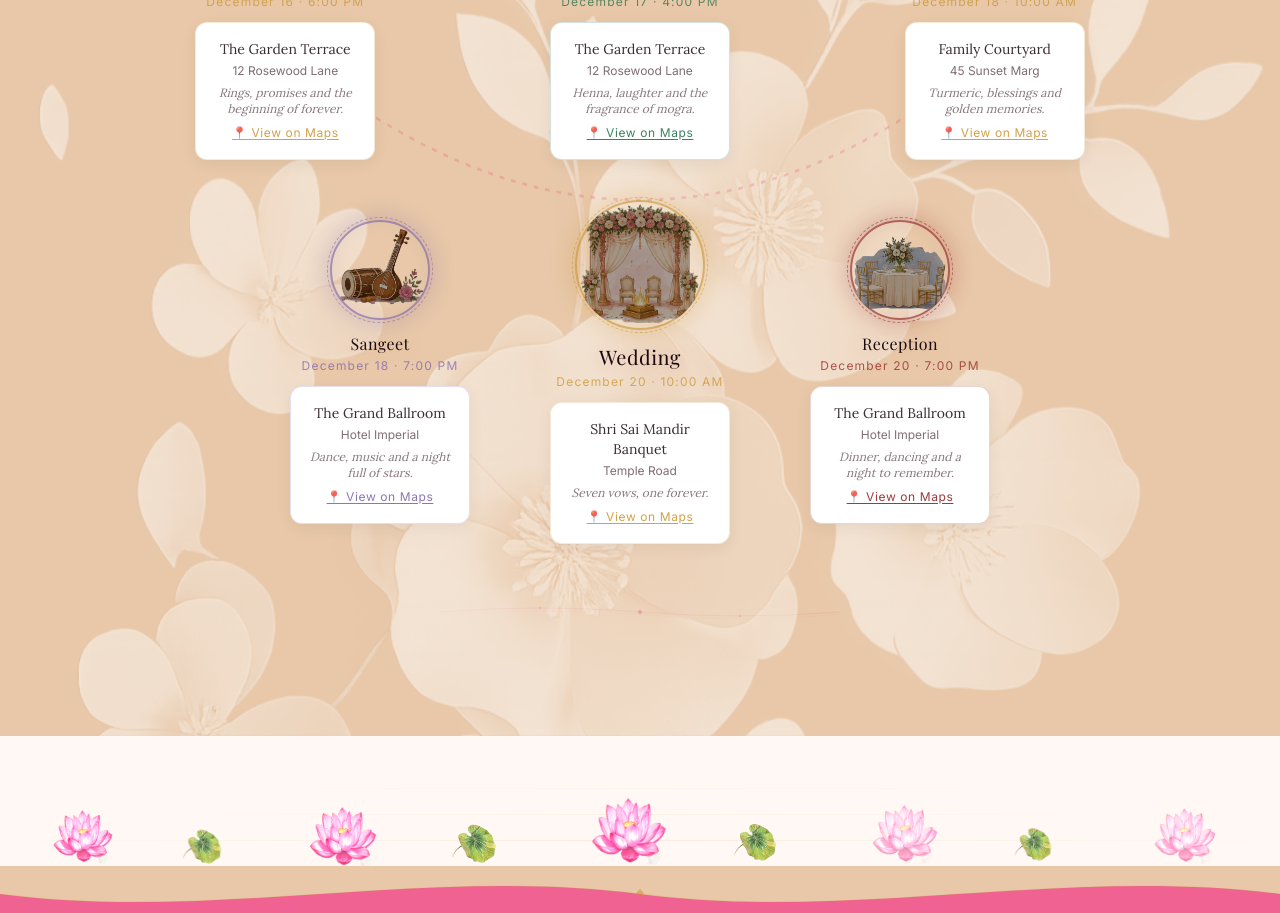
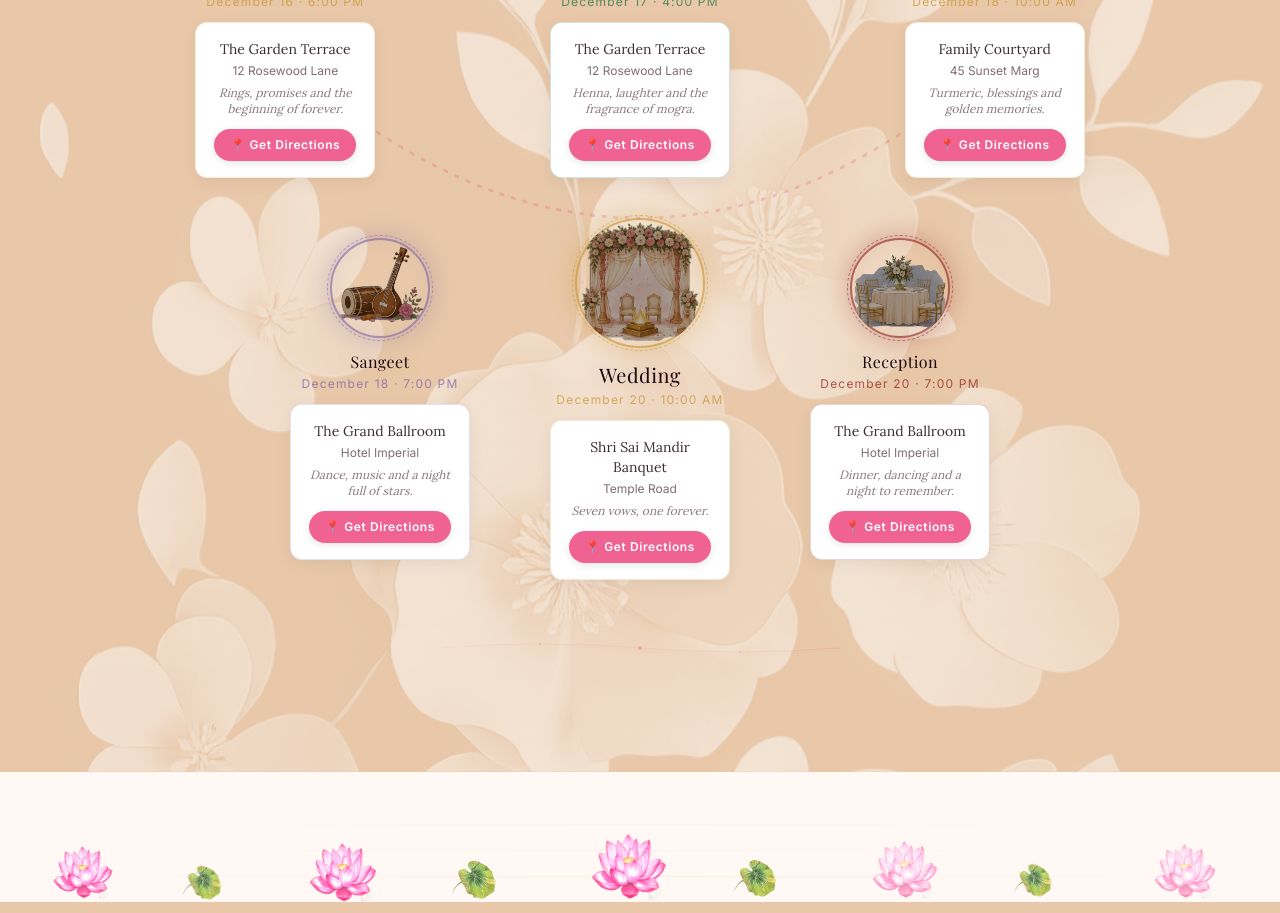
Before and after one commit to VivahPatra/template-4, a Next.js app: page / in a window 1280 px wide. Shown: the part 3020-3933 px from the top of the page. Built offline with nearby package versions, Linux system fonts and the light colour scheme.

Commit message:
feat: Get Directions button replaces View on Maps link
Styled rounded button with section surface color background.

Co-Authored-By: Claude Sonnet 4.6 <noreply@anthropic.com>

```diff
--- a/components/sections/EventsSection.tsx
+++ b/components/sections/EventsSection.tsx
@@ -120,10 +120,10 @@ function EventNode({
           href={mapUrl}
           target="_blank"
           rel="noopener noreferrer"
-          className="inline-block mt-2 font-sans text-xs tracking-wider underline underline-offset-2 hover:opacity-100 transition-opacity duration-200"
-          style={{ color, opacity: 0.85 }}
+          className="inline-flex items-center gap-1 mt-3 px-4 py-2 rounded-full font-sans text-xs font-semibold tracking-wider transition-all hover:opacity-90"
+          style={{ background: 'var(--color-surface)', color: '#fff', boxShadow: '0 2px 8px rgba(0,0,0,0.1)' }}
         >
-          📍 View on Maps
+          📍 Get Directions
         </a>
       </div>
     </motion.article>
```
